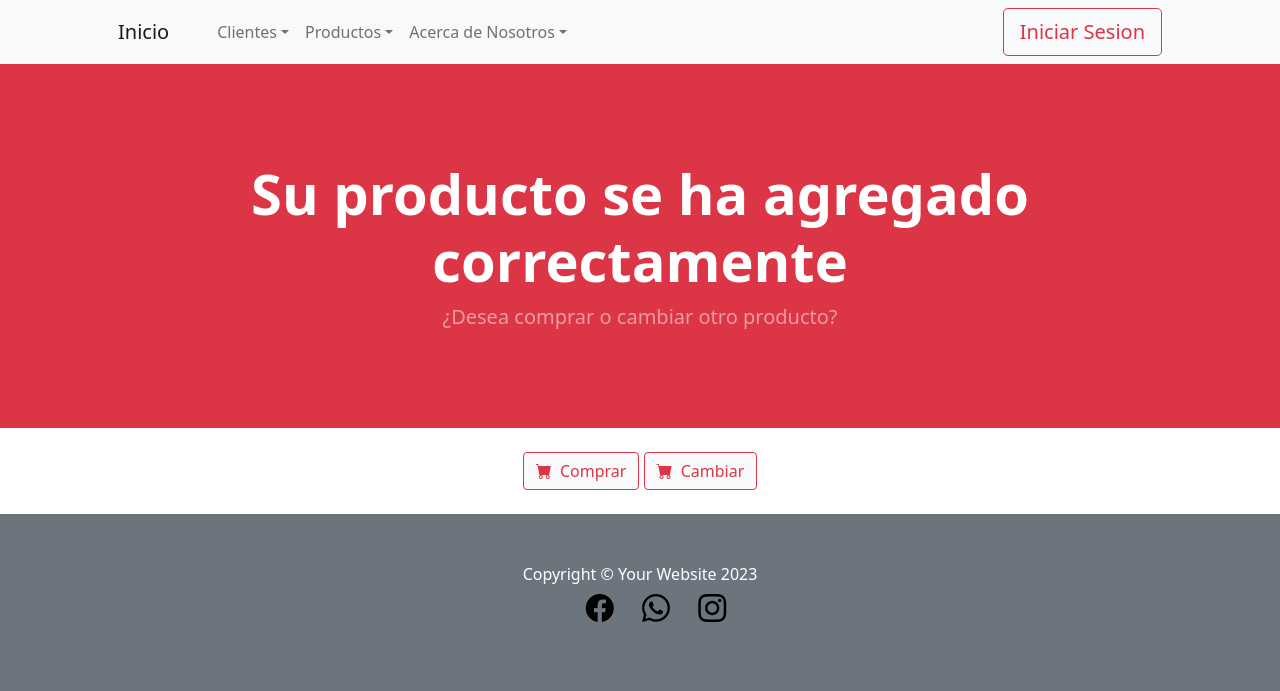
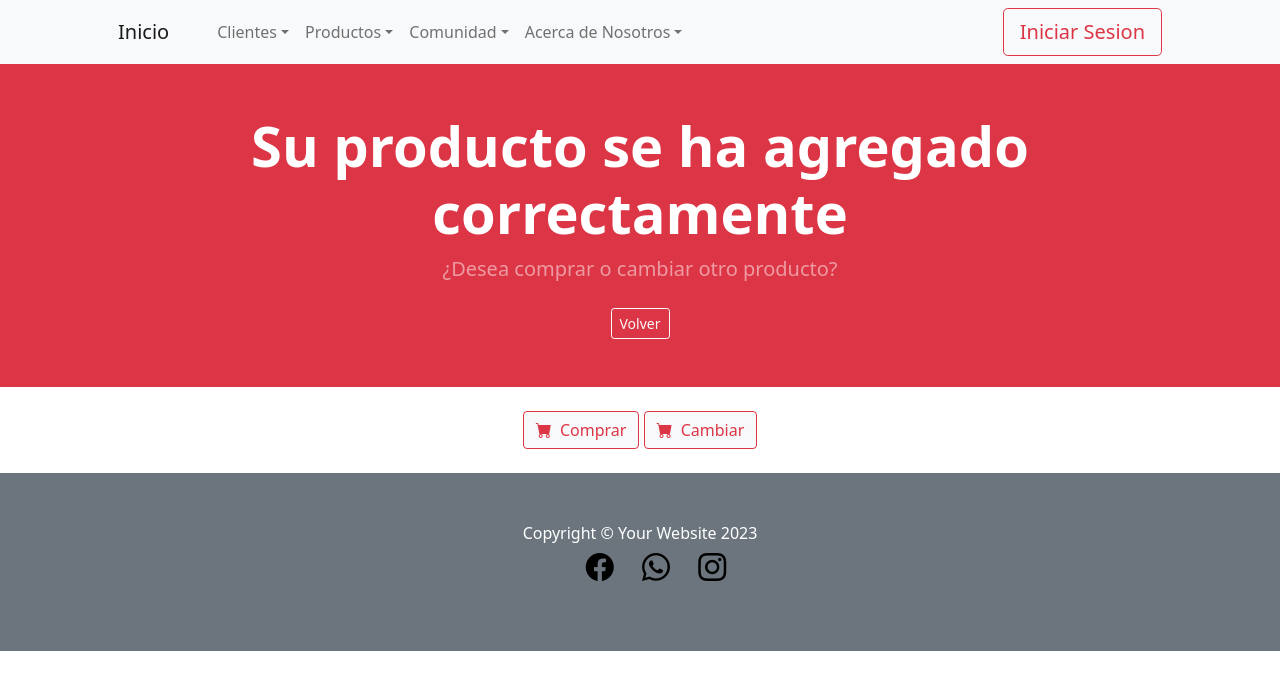
Before and after one commit to nahuelnob/TerceraPreEntrega-SantiniNahuel, a Django app: page /SanApp/finCompra/ in a window 1280 px wide. Shown: the top 691 px of the page. Run offline with Django 4.2, Linux system fonts and the light colour scheme; some libraries are stand-ins or nearby versions.

Commit message:
Final...(?)

```diff
--- a/SanApp/templates/SanApp/base.html
+++ b/SanApp/templates/SanApp/base.html
@@ -43,10 +43,16 @@
                             </ul>
                             </li>
                             <li class="nav-item dropdown">
+                                <a class="nav-link dropdown-toggle" id="navbarDropdown" href="#" role="button" data-bs-toggle="dropdown" aria-expanded="false">Comunidad</a>
+                                <ul class="dropdown-menu" aria-labelledby="navbarDropdown">
+                                    <li><a class="dropdown-item" href="{% url 'leer_comentarios' %}">Comentarios</a></li>
+                               </ul>
+                               </li>
+                            <li class="nav-item dropdown">
                                 <a class="nav-link dropdown-toggle" id="navbarDropdown" href="#" role="button" data-bs-toggle="dropdown" aria-expanded="false">Acerca de Nosotros</a>
                                 <ul class="dropdown-menu" aria-labelledby="navbarDropdown">
                                     <li><a class="dropdown-item" href="{% url 'la_empresa' %}">La empresa</a></li>
-                                    <li><a class="dropdown-item" href="{% url 'leer_comentarios' %}">Comentanos</a></li>
+
                                </ul>
                                </li>
 
@@ -65,8 +71,8 @@
                                     <span class="position-absolute top-0 start-100 translate-middle p-2 bg-danger border border-light rounded-circle"></span>
                                 <a class="nav-link dropdown-toggle" id="navbarDropdown" href="#" role="button" data-bs-toggle="dropdown" aria-expanded="false" style="color:black"> {{user.username}} </a>
                                 <ul class="dropdown-menu" aria-labelledby="navbarDropdown">
+                                    <li><a class="dropdown-item" href="{% url 'editar_perfil' %}">Editar Perfil</a></li>
                                     <li><a class="dropdown-item" href="{% url 'logout' %}">Cerrar Sesion</a></li>
-                                    <li><a class="dropdown-item" href="{% url 'editar_perfil' %}">Editar Perfil</a></li>
                                 </ul>
                             </li>
 
--- a/SanApp/templates/SanApp/finCompra.html
+++ b/SanApp/templates/SanApp/finCompra.html
@@ -1,11 +1,14 @@
 {% extends 'SanApp/base.html' %}
 {% load static %}
 {% block contenidoQueCambia %}
-<header class="bg-danger py-5">
-    <div class="container px-4 px-lg-5 my-5">
+<header class="bg-danger py-4">
+    <div class="container px-4 px-lg-5 my-4">
         <div class="text-center text-white">
             <h1 class="display-4 fw-bolder">Su producto se ha agregado correctamente</h1>
-            <p class="lead fw-normal text-white-50 mb-0">¿Desea comprar o cambiar otro producto?</p>
+            <p class="lead fw-normal text-white-50 mb-0">¿Desea comprar o cambiar otro producto?</p> <br>
+            <a  class="btn btn-outline-light btn-danger btn-sm" href="{% url 'Inicio' %}">
+                Volver
+            </a>
 
         </div>
     </div>
--- a/SanApp/templates/SanApp/leer_pedidos.html
+++ b/SanApp/templates/SanApp/leer_pedidos.html
@@ -11,11 +11,11 @@
                 <tbody>
                   {% csrf_token %}
                   <tr class="text-white-1 mb-0">
-                    <th style="color:white">Pedido</th>
+                    <th style="color:white">Cliente</th>
                   </tr>
                     {% for y in object_list %}
                   <tr class="text-white mb-0">
-                    <td>{{y.cliente}}: {{y.cantidad}} {{y.producto}}</td>
+                    <td>{{y.cliente}}</td>
                     <td>
                       <a class="btn btn-danger btn-sm" href="{% url 'detalle_pedido' y.id %}" >Ver
 
--- a/SanApp/templates/SanApp/registro.html
+++ b/SanApp/templates/SanApp/registro.html
@@ -8,7 +8,7 @@
             <p class="lead fw-normal text-white-50 mb-0"></p>
         </div>
     </div>
-</header>
+</header><br>
 <body>
     <div class="d-flex justify-content-center aling-items-center">
 
--- a/SanApp/urls.py
+++ b/SanApp/urls.py
@@ -31,7 +31,6 @@ urlpatterns = [
     path('la_empresa/', la_empresa, name="la_empresa"),
     path('leer_comentarios', ComentarioLw.as_view(), name="leer_comentarios"),
     path('crear_comentario', crear_comentario, name="crear_comentario"),
-    path('borrar_comentario/<int:pk>/', ComentarioDV.as_view(), name="borrar_comentario"),
     path('detalle_comentario/<int:pk>/', ComentarioDeV.as_view(), name='detalle_comentario'),
 
 ]
--- a/SanApp/views.py
+++ b/SanApp/views.py
@@ -157,6 +157,7 @@ def editar_cliente(request,id):
 
     return render(request,"SanApp/nuevo_cliente.html", {"mi_formu":mi_formu,"id":id})
 
+@login_required
 def eliminar_cliente(request, id):
     cliente = Cliente.objects.get(id=id)
     if request.method == "POST":
@@ -262,10 +263,8 @@ class ComentarioLw(ListView):
     model = Comentario
     template_name = "SanApp/leer_comentarios.html"
 
-# class ComentarioCV(LoginRequiredMixin,CreateView):
-#     model = Comentario
-#     url_exitosa = "SanApp/leer_comentarios.html"
-#     fields = ['usuario', 'comentario']
+
+@login_required
 def crear_comentario(request):
     if request.method == "POST":
         mi_formula = ComentariosFormulario(request.POST)
@@ -282,11 +281,6 @@ def crear_comentario(request):
 
     return render(request, "SanApp/crear_comentario.html", {"mi_formula":mi_formula})
 
-class ComentarioDV(LoginRequiredMixin, DeleteView):
-    model = Comentario
-    success_url = reverse_lazy('leer_comentarios')
-    template_name = 'SanApp/confirmar_eliminacion_comentario.html'
-
 class ComentarioDeV(LoginRequiredMixin, DetailView):
     model = Comentario
     susuccess_url = "/SanApp/detalle_comentario"
```
Also changed, not shown: SanApp/templates/SanApp/detalle_comentario.html (+5 -5 lines), db.sqlite3.
